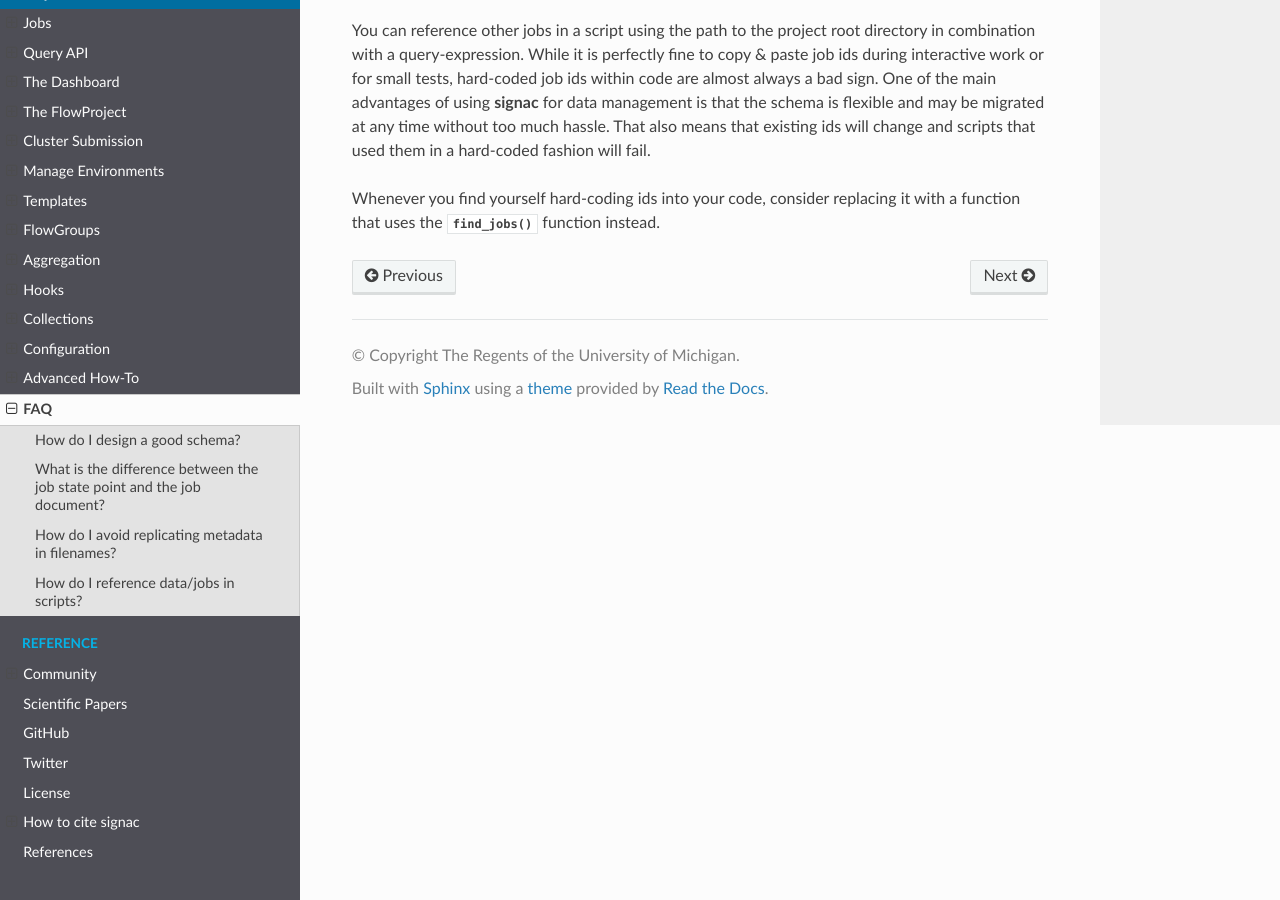
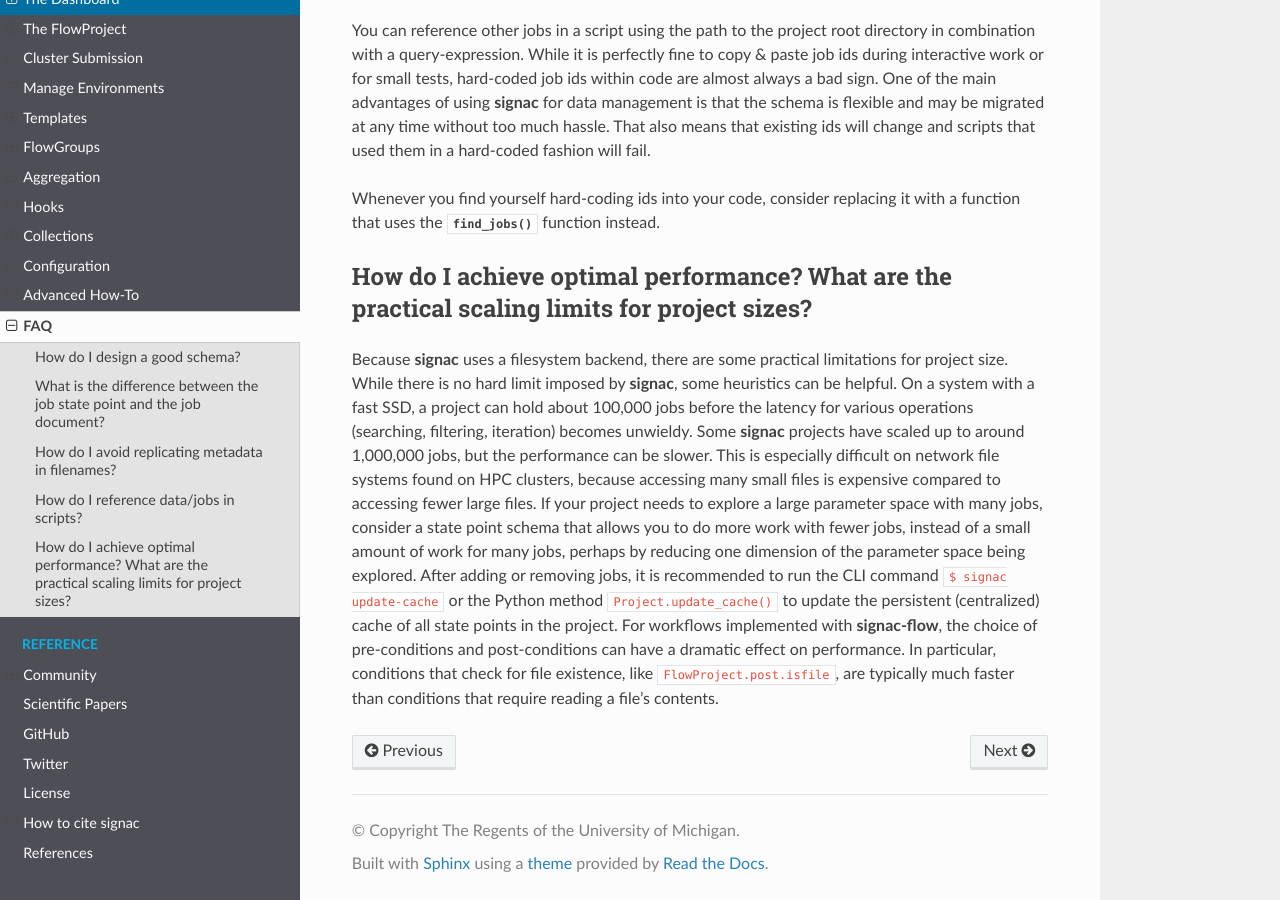
Before and after one commit to glotzerlab/signac-docs, a Sphinx documentation site: the page built from docs/source/tips_and_tricks.rst, in a window 1280 px wide and 900 px high, scrolled down 1568 px. Built offline with Sphinx 7.4.7 and the Read the Docs theme 2.0.0, drawn with Linux system fonts in a browser that asks for light colours.

Commit message:
Add notes on performance (#176)
* Add notes on performance

* Update docs/source/tips_and_tricks.rst

* Update docs/source/tips_and_tricks.rst

Co-authored-by: Brandon Butler <butlerbr@umich.edu>

* Update docs/source/tips_and_tricks.rst

Co-authored-by: Brandon Butler <butlerbr@umich.edu>

```diff
--- a/docs/source/tips_and_tricks.rst
+++ b/docs/source/tips_and_tricks.rst
@@ -62,3 +62,17 @@
 That also means that existing ids will change and scripts that used them in a hard-coded fashion will fail.
 
 Whenever you find yourself hard-coding ids into your code, consider replacing it with a function that uses the :py:meth:`~.signac.Project.find_jobs` function instead.
+
+
+How do I achieve optimal performance? What are the practical scaling limits for project sizes?
+----------------------------------------------------------------------------------------------
+
+Because **signac** uses a filesystem backend, there are some practical limitations for project size.
+While there is no hard limit imposed by **signac**, some heuristics can be helpful.
+On a system with a fast SSD, a project can hold about 100,000 jobs before the latency for various operations (searching, filtering, iteration) becomes unwieldy.
+Some **signac** projects have scaled up to around 1,000,000 jobs, but the performance can be slower.
+This is especially difficult on network file systems found on HPC clusters, because accessing many small files is expensive compared to accessing fewer large files.
+If your project needs to explore a large parameter space with many jobs, consider a state point schema that allows you to do more work with fewer jobs, instead of a small amount of work for many jobs, perhaps by reducing one dimension of the parameter space being explored.
+After adding or removing jobs, it is recommended to run the CLI command ``$ signac update-cache`` or the Python method ``Project.update_cache()`` to update the persistent (centralized) cache of all state points in the project.
+For workflows implemented with **signac-flow**, the choice of pre-conditions and post-conditions can have a dramatic effect on performance.
+In particular, conditions that check for file existence, like ``FlowProject.post.isfile``, are typically much faster than conditions that require reading a file's contents.
```
